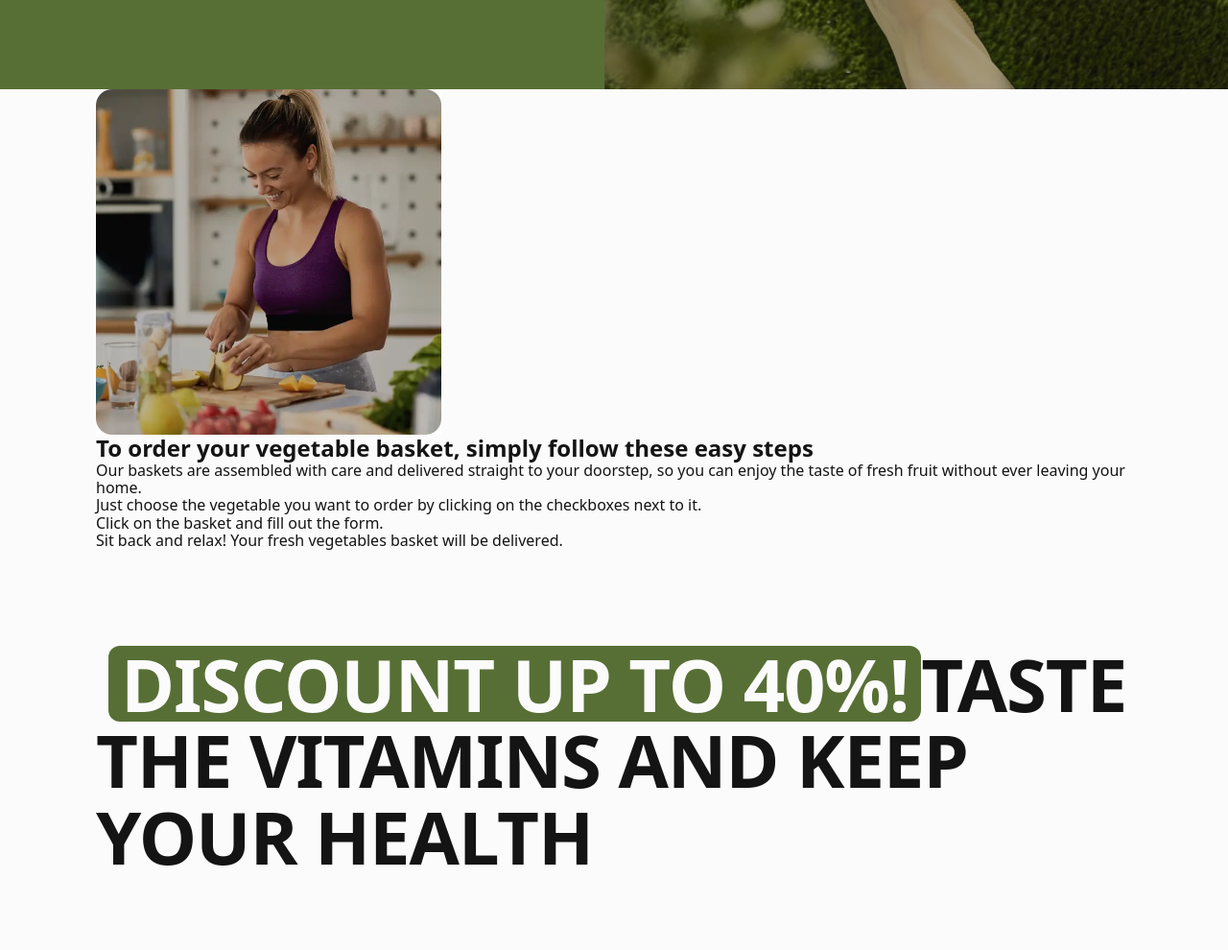
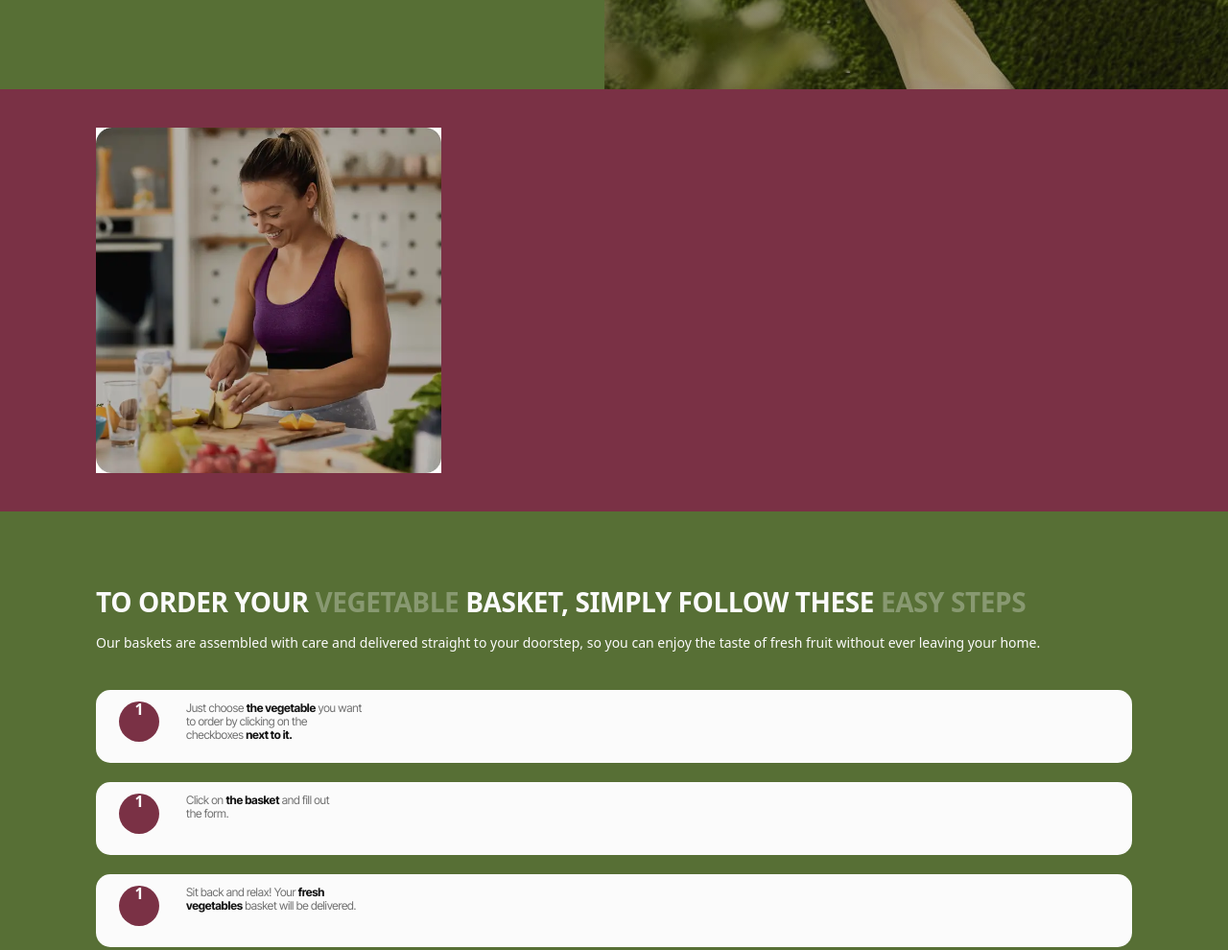
Before and after one commit to GhostKato/project-group-4-html-css, a website built with Vite: page src/index.html in a window 1280 px wide. Shown: the part 800-1790 px from the top of the page at 96% size. Built offline with nearby package versions, Linux system fonts and the light colour scheme; files whose address does not match are found by name.

Commit message:
first-css

```diff
--- a/src/css/section2-how-it-works.css
+++ b/src/css/section2-how-it-works.css
@@ -1,3 +1,97 @@
-.section2 {
-  color: #d93541;
+.how {
 }
+
+.how-photo {
+  background-color: #7A3145;
+  padding-top: 40px;
+  padding-bottom: 40px;
+}
+
+.how-picture {
+  border-radius: 30px;
+  background: linear-gradient(0deg, rgba(20, 20, 20, 0.30) 0%, rgba(20, 20, 20, 0.30) 100%), url(<path-to-image>), lightgray -205.954px 0px / 222.958% 110.667% no-repeat;
+}
+
+.steps {
+  background-color: #576F35;
+  padding-top: 80px;
+  padding-bottom: 80px;
+}
+
+.container {
+
+}
+
+.steps-text {
+  margin-bottom: 20px;
+  color: #FBFBFB;
+  font-size: 28px;
+  font-weight: 600;
+  line-height: 1;
+  letter-spacing: -0.015em;
+  text-transform: uppercase;
+}
+
+.steps-text>span {
+  color: rgba(251, 251, 251, 0.30);
+}
+
+.steps-paragraph {
+  margin-bottom: 40px;
+  color: #FBFBFB;
+  font-size: 14px;
+  font-weight: 500;
+  line-height: 1.28;
+}
+
+.steps-list {
+  display: flex;
+  flex-direction: column;
+  gap: 20px;
+  list-style: none;
+  justify-content: center;
+}
+
+.steps-items {
+  border-radius: 15px;
+  background-color: #FBFBFB;
+  padding: 12px 27px 12px 24px;
+  height: 76px;
+  position: relative;
+  line-height: 1;
+  align-items: center;
+  justify-content: center;
+}
+
+.steps-items::before {
+  content: counter(steps-item);
+  counter-increment: steps-item;
+  position: absolute;
+  left: 24px;
+  top: 12px;
+  width: 42px;
+  height: 42px;
+  border-radius: 50%;
+  background-color: #7A3145;
+  color: #FBFBFB;
+  text-align: center;
+  line-height: 1;
+  font-weight: 600;
+  letter-spacing: -0.02em;
+}
+
+.steps-items-paragraph {
+  height: 42px;
+  color: rgba(20, 20, 20, 0.60);
+  font-family: "Inter Tight";
+  font-size: 12px;
+  font-weight: 400;
+  line-height: 1.16;
+  letter-spacing: -0.02em;
+  padding-left: 70px;
+}
+
+.steps-items-paragraph>span {
+  color: #141414;
+  font-weight: 700;
+}
--- a/src/partials/section2-how-it-works.html
+++ b/src/partials/section2-how-it-works.html
@@ -1,45 +1,88 @@
 <section class="how">
+  <div class="how-container">
+      <div class="how-photo">
         <div class="container">
-        <div class="how-photo">
-            <picture>
+            <picture class="how-picture">
               <source
-                media="(max-width: 767px )" type="image/webp" srcset="./img/home-cooking-mob.webp 1x, ./img/home-cooking-mob-2x.webp 2x" />
+                media="(max-width: 767px )"
+                type="image/webp"
+                srcset="
+                  ./img/home-cooking-mob.webp    1x,
+                  ./img/home-cooking-mob-2x.webp 2x
+                "
+              />
               <source
-                media="(max-width: 767px )" type="image/jpeg" srcset="./img/home-cooking-mob.jpg 1x, ./img/home-cooking-mob-2x.jpg 2x" />
+                media="(max-width: 767px )"
+                type="image/jpeg"
+                srcset="./img/home-cooking-mob.jpg 1x, ./img/home-cooking-mob-2x.jpg 2x"
+              />
               <source
-                media="(min-width: 768px )" type="image/webp" srcset="./img/home-cooking-pl.webp 1x, ./img/home-cooking-pl-2x.webp 2x" />
+                media="(min-width: 768px )"
+                type="image/webp"
+                srcset="./img/home-cooking-pl.webp 1x, ./img/home-cooking-pl-2x.webp 2x"
+              />
               <source
-                media="(min-width: 768px )" type="image/jpeg" srcset="./img/home-cooking-pl.jpg 1x, ./img/home-cooking-pl-2x.jpg 2x" />
+                media="(min-width: 768px )"
+                type="image/jpeg"
+                srcset="./img/home-cooking-pl.jpg 1x, ./img/home-cooking-pl-2x.jpg 2x"
+              />
               <source
-                 media="(min-width: 1280px )" type="image/webp" srcset="./img/home-cooking-desk.webp 1x, ./img/home-cooking-desk-2x.webp 2x" />
+                media="(min-width: 1280px )"
+                type="image/webp"
+                srcset="
+                  ./img/home-cooking-desk.webp    1x,
+                  ./img/home-cooking-desk-2x.webp 2x
+                "
+              />
               <source
-                 media="(min-width: 1280px )" type="image/jpeg" srcset="./img/home-cooking-desk.jpg 1x, ./img/home-cooking-desk-2x.jpg 2x" />
+                media="(min-width: 1280px )"
+                type="image/jpeg"
+                srcset="
+                  ./img/home-cooking-desk.jpg    1x,
+                  ./img/home-cooking-desk-2x.jpg 2x
+                "
+              />
               <img
                 src="./img/home-cooking-des.jpg"
-                 alt="Online Courses" loading="lazy" width="360"
+                alt="Online Courses"
+                loading="lazy"
+                width="360"
               />
             </picture>
         </div>
+      </div>
       <div class="steps">
-            <h2 class="steps-text">To order your <span>vegetable</span> basket, simply follow these <span>easy steps</span></h2>
-            <p class="steps-paragraph">Our baskets are assembled with care and delivered straight to your doorstep, so you can enjoy the taste of fresh fruit without ever leaving your home.</p>
+        <div class="container">
+            <h2 class="steps-text">
+              To order your <span>vegetable</span> basket, simply follow these
+              <span>easy steps</span>
+            </h2>
+            <p class="steps-paragraph">
+              Our baskets are assembled with care and delivered straight to your
+              doorstep, so you can enjoy the taste of fresh fruit without ever leaving
+              your home.
+            </p>
             <ol class="steps-list">
-                <li class="steps-items"><!-- тут цифри зробимо через псевдоелементи -->
+              <li class="steps-items">
+                <!-- тут цифри зробимо через псевдоелементи -->
                 <p class="steps-items-paragraph">
-                        Just choose <span>the vegetable</span> you want to order by clicking on the checkboxes <span>next to it.</span>
+                  Just choose <span>the vegetable</span> you want<br> to order by clicking
+                  on the<br> checkboxes <span>next to it.</span>
                 </p>
               </li>
               <li class="steps-items">
                 <p class="steps-items-paragraph">
-                        Click on <span>the basket</span> and fill out the form.
+                  Click on <span>the basket</span> and fill out<br> the form.
                 </p>
               </li>
               <li class="steps-items">
                 <p class="steps-items-paragraph">
-                        Sit back and relax! Your <span>fresh vegetables</span> basket will be delivered.
+                  Sit back and relax! Your <span>fresh<br> vegetables</span> basket will be
+                  delivered.
                 </p>
               </li>
             </ol>
         </div>
       </div>
+  </div>
 </section>
```
Lines whose indentation alone changed are shown as unchanged.
